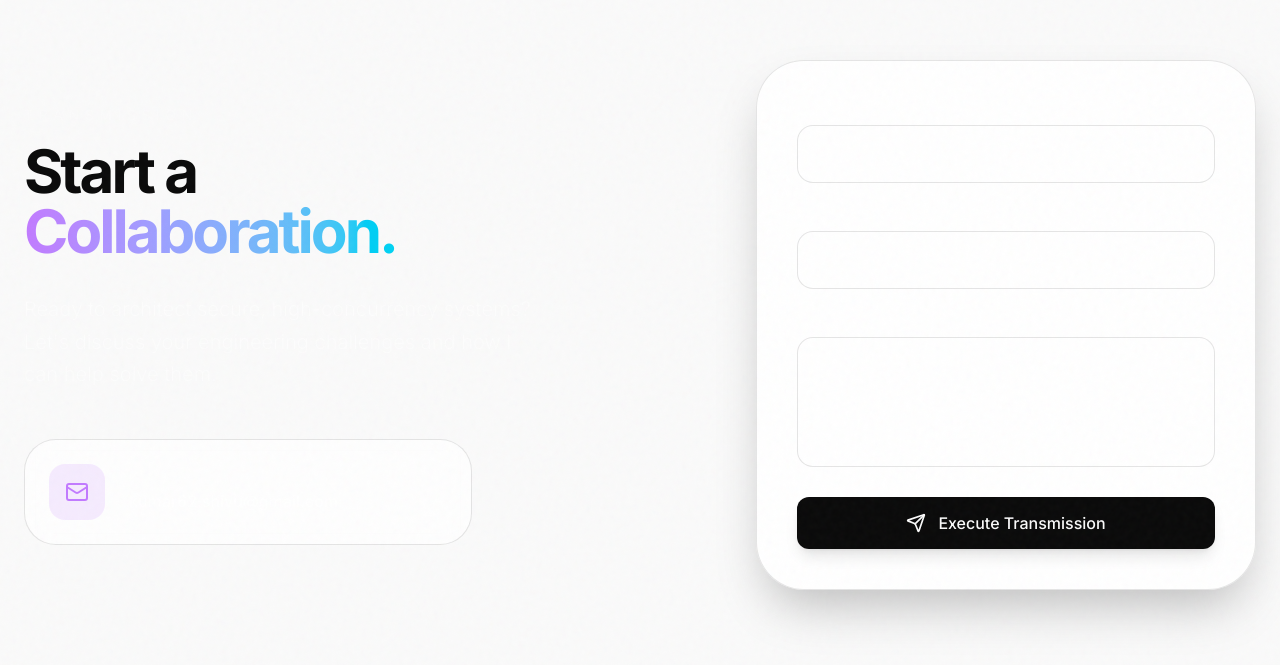
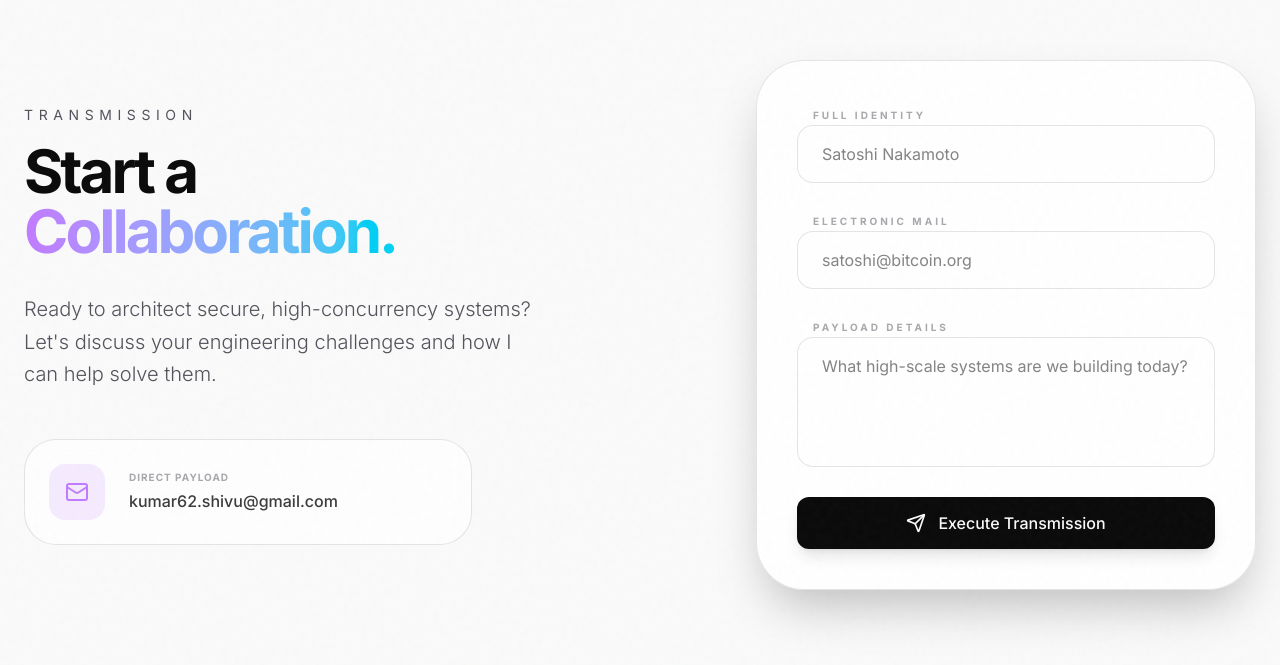
Before and after one commit to KumarDhananjaya/portfolio-new, a Next.js app: page / in a window 1280 px wide. Shown: the part 6056-6721 px from the top of the page. Built offline with nearby package versions, Linux system fonts and the light colour scheme.

Commit message:
style: update Contact section with theme-aware semantic colors

```diff
--- a/components/sections/Contact.tsx
+++ b/components/sections/Contact.tsx
@@ -50,12 +50,12 @@ export const Contact: React.FC = () => {
                             whileInView={{ opacity: 1, x: 0 }}
                             viewport={{ once: true }}
                         >
-                            <h2 className="text-sm uppercase tracking-[0.4em] text-white/30 mb-4">Transmission</h2>
+                            <h2 className="text-sm uppercase tracking-[0.4em] text-muted mb-4">Transmission</h2>
                             <h3 className="text-4xl md:text-6xl font-bold tracking-tighter mb-8">
                                 Start a <br />
                                 <span className="text-transparent bg-clip-text bg-gradient-to-r from-purple-400 to-cyan-400">Collaboration.</span>
                             </h3>
-                            <p className="text-white/50 text-xl leading-relaxed font-light max-w-lg">
+                            <p className="text-muted text-xl leading-relaxed font-light max-w-lg">
                                 Ready to architect secure, high-concurrency systems? Let's discuss your engineering challenges and how I can help solve them.
                             </p>
                         </motion.div>
@@ -63,14 +63,14 @@ export const Contact: React.FC = () => {
                         <div className="space-y-6">
                             <a
                                 href={`mailto:${PERSONAL_INFO.email}`}
-                                className="glass group flex items-center gap-6 p-6 rounded-[2rem] hover:bg-white/5 transition-all duration-500 max-w-md"
+                                className="glass group flex items-center gap-6 p-6 rounded-[2rem] hover:bg-foreground/5 transition-all duration-500 max-w-md"
                             >
                                 <div className="p-4 rounded-2xl bg-purple-500/10 text-purple-400 group-hover:scale-110 transition-transform">
                                     <Mail size={24} />
                                 </div>
                                 <div>
-                                    <p className="text-[10px] uppercase tracking-widest text-white/20 mb-1 font-bold">Direct Payload</p>
-                                    <p className="text-white/80 font-medium">{PERSONAL_INFO.email}</p>
+                                    <p className="text-[10px] uppercase tracking-widest text-muted/50 mb-1 font-bold">Direct Payload</p>
+                                    <p className="text-foreground/80 font-medium">{PERSONAL_INFO.email}</p>
                                 </div>
                             </a>
                         </div>
@@ -89,37 +89,37 @@ export const Contact: React.FC = () => {
                                     <div className="w-20 h-20 rounded-full bg-emerald-500/10 flex items-center justify-center mx-auto mb-8">
                                         <CheckCircle className="text-emerald-500" size={40} />
                                     </div>
-                                    <h4 className="text-2xl font-bold text-white mb-2">Message Received</h4>
-                                    <p className="text-white/40 uppercase tracking-widest text-xs">Awaiting synchronous response...</p>
+                                    <h4 className="text-2xl font-bold text-foreground mb-2">Message Received</h4>
+                                    <p className="text-muted uppercase tracking-widest text-xs">Awaiting synchronous response...</p>
                                 </div>
                             ) : (
                                 <form onSubmit={handleSubmit(onSubmit)} className="space-y-6">
                                     <div className="space-y-2">
-                                        <label className="text-[10px] uppercase tracking-[0.3em] text-white/20 font-bold ml-4">Full Identity</label>
+                                        <label className="text-[10px] uppercase tracking-[0.3em] text-muted/50 font-bold ml-4">Full Identity</label>
                                         <input
                                             {...register('name')}
-                                            className="w-full glass bg-transparent px-6 py-4 rounded-2xl text-white outline-none focus:border-purple-500/50 transition-colors"
+                                            className="w-full glass bg-transparent px-6 py-4 rounded-2xl text-foreground outline-none focus:border-purple-500/50 transition-colors"
                                             placeholder="Satoshi Nakamoto"
                                         />
                                         {errors.name && <p className="text-[10px] text-red-400/80 ml-4 font-bold uppercase tracking-widest">{errors.name.message}</p>}
                                     </div>
 
                                     <div className="space-y-2">
-                                        <label className="text-[10px] uppercase tracking-[0.3em] text-white/20 font-bold ml-4">Electronic Mail</label>
+                                        <label className="text-[10px] uppercase tracking-[0.3em] text-muted/50 font-bold ml-4">Electronic Mail</label>
                                         <input
                                             {...register('email')}
-                                            className="w-full glass bg-transparent px-6 py-4 rounded-2xl text-white outline-none focus:border-cyan-500/50 transition-colors"
+                                            className="w-full glass bg-transparent px-6 py-4 rounded-2xl text-foreground outline-none focus:border-cyan-500/50 transition-colors"
                                             placeholder="satoshi@bitcoin.org"
                                         />
                                         {errors.email && <p className="text-[10px] text-red-400/80 ml-4 font-bold uppercase tracking-widest">{errors.email.message}</p>}
                                     </div>
 
                                     <div className="space-y-2">
-                                        <label className="text-[10px] uppercase tracking-[0.3em] text-white/20 font-bold ml-4">Payload Details</label>
+                                        <label className="text-[10px] uppercase tracking-[0.3em] text-muted/50 font-bold ml-4">Payload Details</label>
                                         <textarea
                                             {...register('message')}
                                             rows={4}
-                                            className="w-full glass bg-transparent px-6 py-4 rounded-2xl text-white outline-none focus:border-purple-500/50 transition-colors resize-none"
+                                            className="w-full glass bg-transparent px-6 py-4 rounded-2xl text-foreground outline-none focus:border-purple-500/50 transition-colors resize-none"
                                             placeholder="What high-scale systems are we building today?"
                                         />
                                         {errors.message && <p className="text-[10px] text-red-400/80 ml-4 font-bold uppercase tracking-widest">{errors.message.message}</p>}
```
